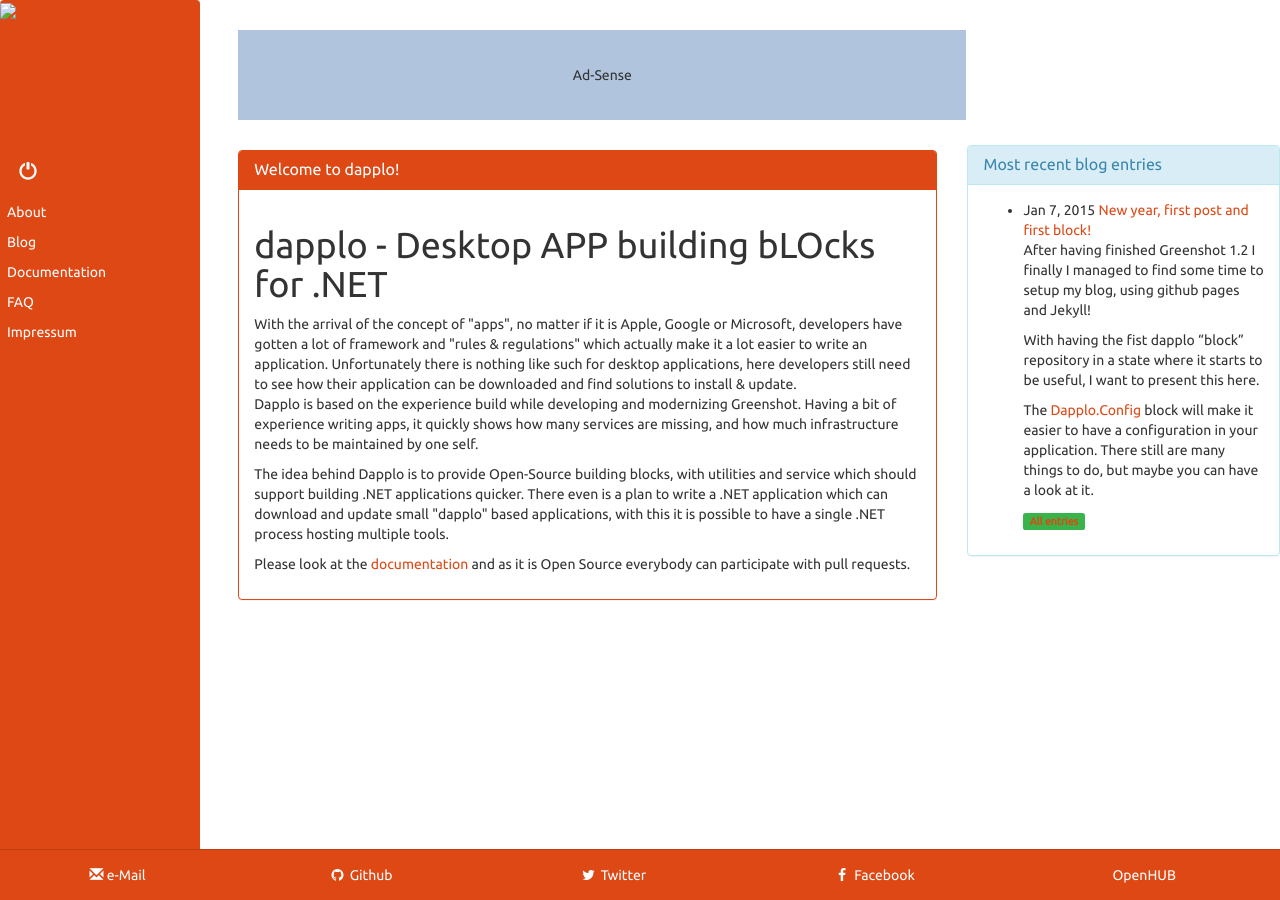
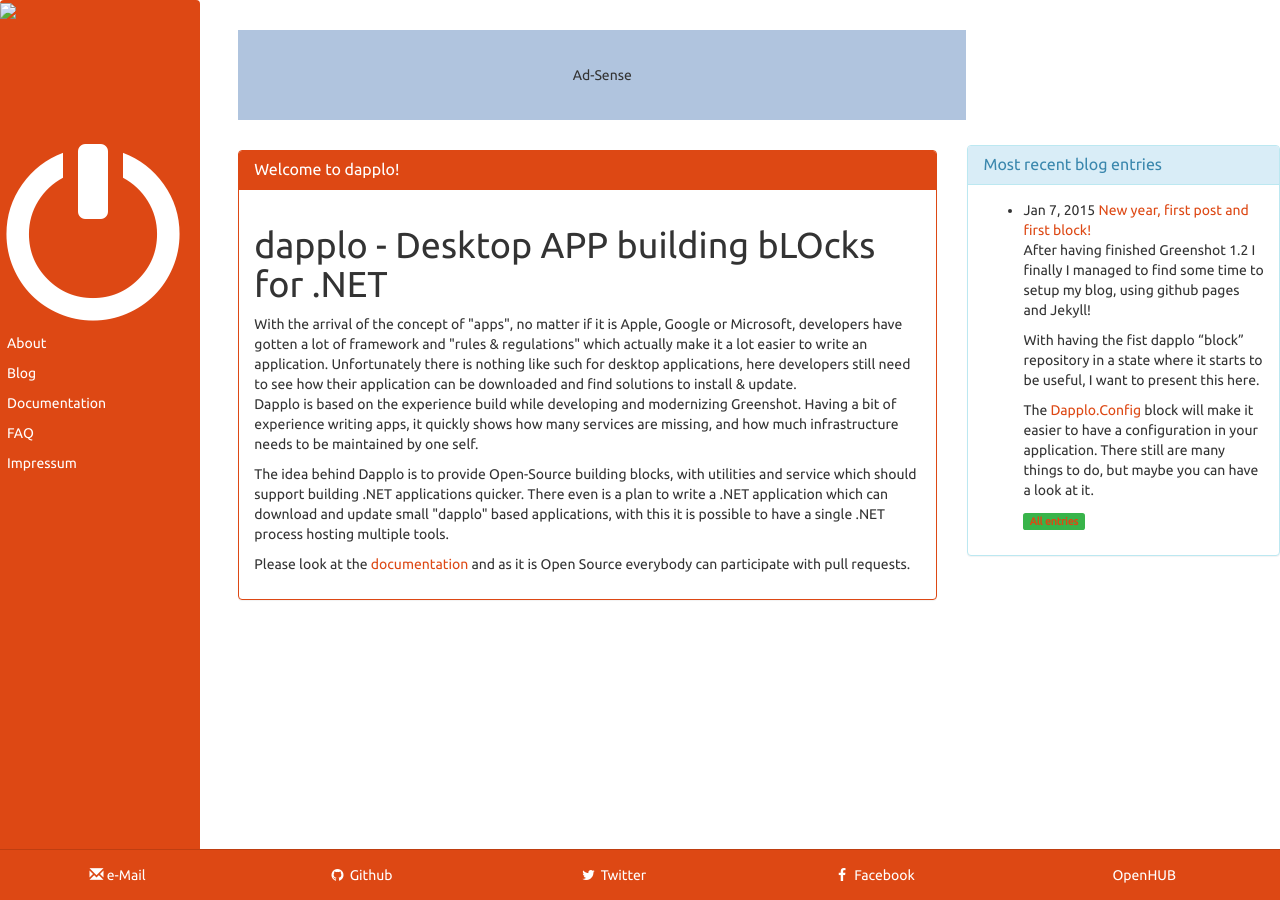
Before and after one commit to dapplo/dapplo.github.io, a Jekyll site: the page built from pages/index.html, in a window 1280 px wide. Built offline with Jekyll 4.4.1, drawn with Linux system fonts in a browser that asks for light colours; Markdown is read by kramdown in place of the engine named in the settings.

Commit message:
Sizing a logo

```diff
--- a/_includes/menu.html
+++ b/_includes/menu.html
@@ -1,6 +1,6 @@
 <nav class="navbar navbar-default navbar-fixed-side navbar-fixed-side-left navbar-fill" role="navigation">
 	{% include menu-header.html %}
-	<a href="/" class="navbar-brand navbar-brand-centered"><span class="glyphicon glyphicon-off btn-lg"></span></a>
+	<a href="/" class="navbar-brand navbar-brand-centered"><span style="font-size: 180px;" class="glyphicon glyphicon-off"></span></a>
 	<div class="navbar-collapse collapse">
 		<ul class="nav navbar-nav">{% for availablepage in site.pages %}{% if availablepage.tags contains "show_in_header_menu" %}
 			<li {% if page.url == availablepage.url %}class="active"{% endif %}>
```
